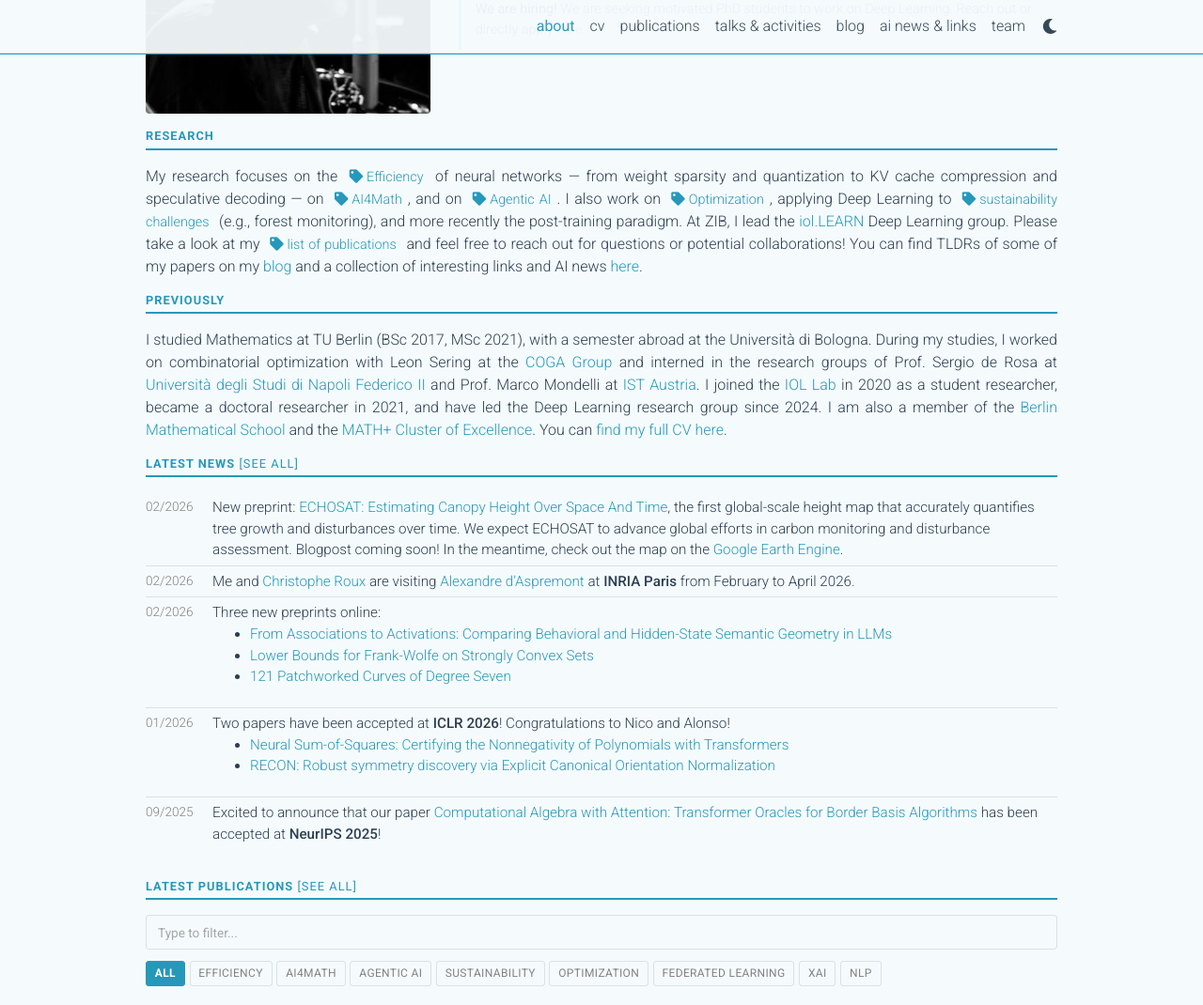
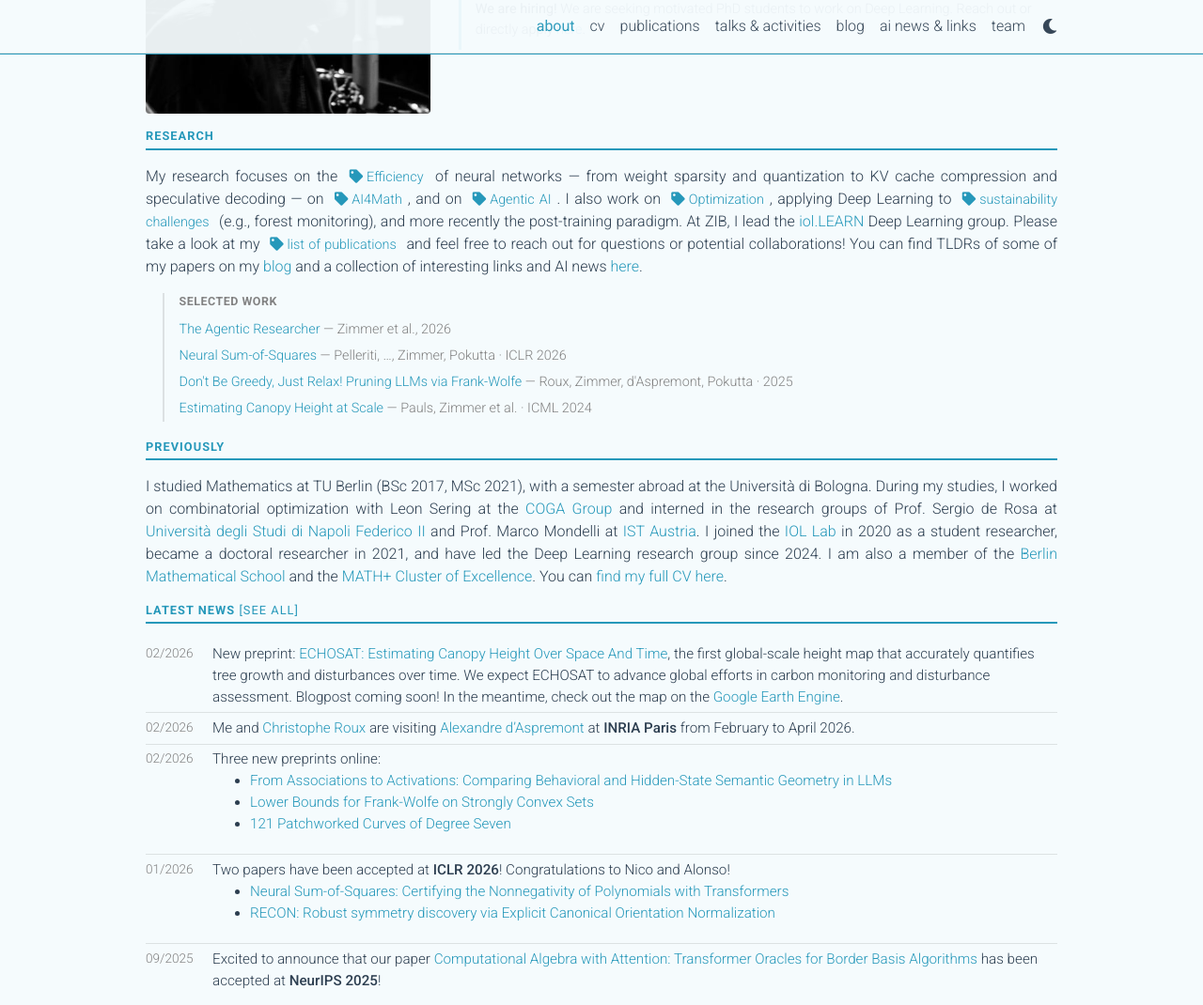
Before and after one commit to zimmer-m/zimmer-m.github.io, a Jekyll site: the page built from _pages/about.md, in a window 1280 px wide and 1400 px high, scrolled down 292 px, cut to the strip 0-1070 px from the top of the window. Shown: the whole strip at 94% size. Built offline with Jekyll 4.4.1, drawn with Linux system fonts in a browser that asks for light colours; full-size pictures stand in for the smaller copies a plugin makes; comment, search, counter and statistics services are not loaded; a style sheet for code colours, icons or effects is not loaded.

Commit message:
highlighting some selected works

```diff
--- a/_pages/about.md
+++ b/_pages/about.md
@@ -26,6 +26,23 @@ social: true  # includes social icons at the bottom of the page
 
 My research focuses on the <a href="/#efficiency" class="tag-link">Efficiency</a> of neural networks — from weight sparsity and quantization to KV cache compression and speculative decoding — on <a href="/#ai4math" class="tag-link">AI4Math</a>, and on <a href="/#agentic-ai" class="tag-link">Agentic AI</a>. I also work on <a href="/#optimization" class="tag-link">Optimization</a>, applying Deep Learning to <a href="/#sustainability" class="tag-link">sustainability challenges</a> (e.g., forest monitoring), and more recently the post-training paradigm. At ZIB, I lead the [iol.LEARN](https://iol.zib.de/research/iol-learn.html) Deep Learning group. Please take a look at my <a href="/#all" class="tag-link">list of publications</a> and feel free to reach out for questions or potential collaborations! You can find TLDRs of some of my papers on my [blog](/blog) and a collection of interesting links and AI news [here](/ai_news).
 
+<style>
+.highlighted-pubs-wrap { margin: 0.6rem 0 1.2rem 1.1rem; border-left: 2px solid var(--global-divider-color); padding-left: 1rem; }
+.highlighted-pubs-label { font-size: 0.78rem; font-weight: 600; letter-spacing: 0.04em; text-transform: uppercase; color: var(--global-text-color-light); margin-bottom: 0.4rem; }
+.highlighted-pubs { list-style: none; padding: 0; margin: 0; }
+.highlighted-pubs li { padding: 0.2rem 0; font-size: 0.9rem; color: var(--global-text-color-light); }
+</style>
+
+<div class="highlighted-pubs-wrap">
+  <div class="highlighted-pubs-label">Selected work</div>
+  <ul class="highlighted-pubs">
+    <li><a href="https://arxiv.org/abs/2603.15914">The Agentic Researcher</a> — Zimmer et al., 2026</li>
+    <li><a href="https://arxiv.org/abs/2510.13444">Neural Sum-of-Squares</a> — Pelleriti, …, Zimmer, Pokutta · ICLR 2026</li>
+    <li><a href="https://arxiv.org/abs/2510.13713">Don't Be Greedy, Just Relax! Pruning LLMs via Frank-Wolfe</a> — Roux, Zimmer, d'Aspremont, Pokutta · 2025</li>
+    <li><a href="https://arxiv.org/abs/2406.01076">Estimating Canopy Height at Scale</a> — Pauls, Zimmer et al. · ICML 2024</li>
+  </ul>
+</div>
+
 <h3 class="section-header">Previously</h3>
 
 I studied Mathematics at TU Berlin (BSc 2017, MSc 2021), with a semester abroad at the Università di Bologna. During my studies, I worked on combinatorial optimization with Leon Sering at the [COGA Group](https://www3.math.tu-berlin.de/coga/) and interned in the research groups of Prof. Sergio de Rosa at [Università degli Studi di Napoli Federico II](https://www.pastalab.unina.it/) and Prof. Marco Mondelli at [IST Austria](https://ist.ac.at/en/research/mondelli-group/). I joined the [IOL Lab](https://iol.zib.de) in 2020 as a student researcher, became a doctoral researcher in 2021, and have led the Deep Learning research group since 2024. I am also a member of the [Berlin Mathematical School](https://www.math-berlin.de) and the [MATH+ Cluster of Excellence](https://mathplus.de/). You can [find my full CV here](/cv).
```
